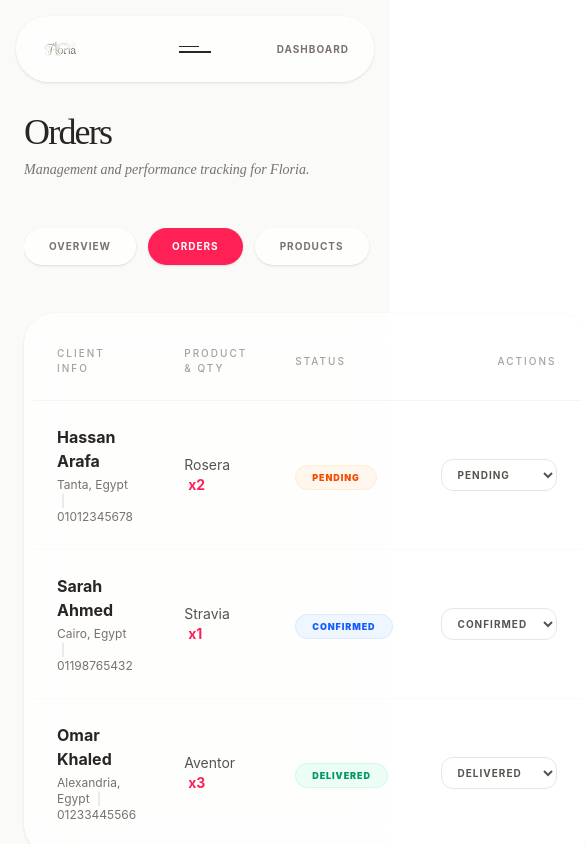
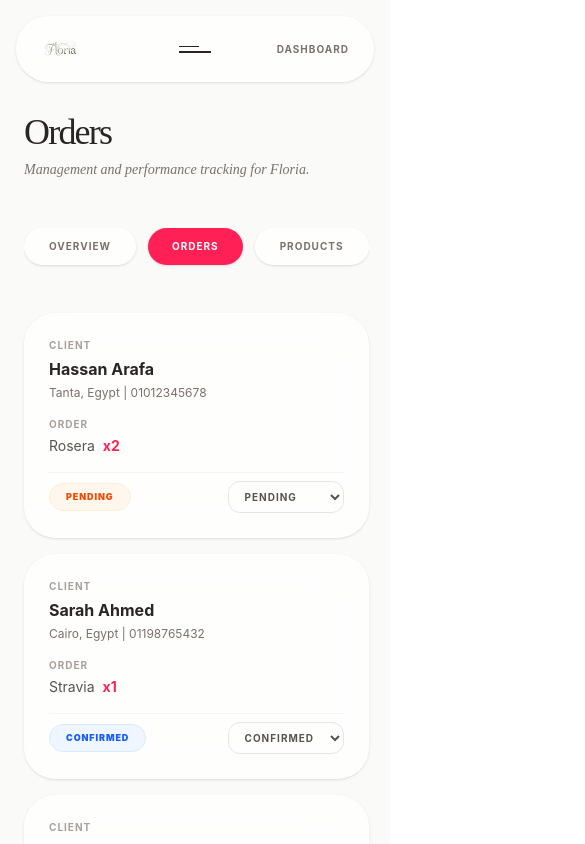
Before and after one commit to hassanarafa/Shop-Rosera, a Vue app: page /dashboard in a window 390 px wide. Both pictures are taken after a click on the button "ORDERS". Shown: the top 844 px of the page, 585 px wide, since content can reach past the window. Built offline with nearby package versions, Linux system fonts and the light colour scheme.

Commit message:
make it responsive

```diff
--- a/src/views/DashboardView.vue
+++ b/src/views/DashboardView.vue
@@ -73,8 +73,36 @@
             </section>
 
             <!-- SECTION: ORDERS -->
-            <section v-if="activeTab === 'orders'"
-                class="bg-white/70 backdrop-blur-xl rounded-[2rem] border border-white/50 shadow-sm overflow-hidden p-2 md:p-4">
+            <section v-if="activeTab === 'orders'">
+                <!-- Mobile Card View -->
+                <div class="md:hidden space-y-4">
+                    <div v-for="order in orders" :key="order.id"
+                        class="bg-white/70 backdrop-blur-xl rounded-[2rem] border border-white/50 shadow-sm p-6 space-y-4">
+                        <div>
+                            <p class="text-[10px] uppercase tracking-widest text-stone-400 font-bold mb-1">Client</p>
+                            <p class="font-bold text-stone-800">{{ order.client }}</p>
+                            <p class="text-xs text-stone-500 mt-1">{{ order.address }} | {{ order.phone }}</p>
+                        </div>
+                        <div>
+                            <p class="text-[10px] uppercase tracking-widest text-stone-400 font-bold mb-1">Order</p>
+                            <p class="text-sm text-stone-600">{{ order.product }} <span
+                                    class="text-rose-500 font-bold ml-1">x{{ order.qty }}</span></p>
+                        </div>
+                        <div class="flex items-center justify-between gap-4 pt-2 border-t border-stone-100">
+                            <span :class="statusBadge(order.status)">{{ order.status }}</span>
+                            <select v-model="order.status"
+                                class="text-[10px] font-bold uppercase tracking-widest border border-stone-200 rounded-xl px-3 py-2 outline-none focus:border-rose-300 focus:ring-1 focus:ring-rose-300 bg-transparent text-stone-600 transition-all cursor-pointer">
+                                <option value="pending">Pending</option>
+                                <option value="confirmed">Confirmed</option>
+                                <option value="delivered">Delivered</option>
+                            </select>
+                        </div>
+                    </div>
+                </div>
+
+                <!-- Desktop Table View -->
+                <div
+                    class="hidden md:block bg-white/70 backdrop-blur-xl rounded-[2rem] border border-white/50 shadow-sm overflow-hidden">
                     <div class="overflow-x-auto">
                         <table class="w-full text-left border-collapse">
                             <thead class="border-b border-stone-100">
@@ -111,6 +139,7 @@
                                 </tr>
                             </tbody>
                         </table>
+                    </div>
                 </div>
             </section>
 
```
Lines whose indentation alone changed are shown as unchanged.
